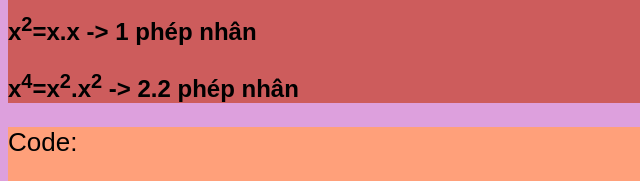
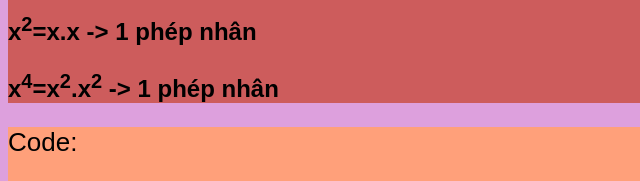
Before and after one commit to baoipc/D_LOfBht, a plain HTML site: page index.html in a window 1280 px wide. Shown: the part 284-465 px from the top of the page, 0-640 px from the left. Drawn offline with Linux system fonts and the light colour scheme.

Commit message:
Update index.html

```diff
--- a/index.html
+++ b/index.html
@@ -37,7 +37,7 @@
             </p>
             <p>
                 <p> x<sup>2</sup>=x.x -> 1 phép nhân </p>
-                <p> x<sup>4</sup>=x<sup>2</sup>.x<sup>2</sup> -> 2.2 phép nhân </p>
+                <p> x<sup>4</sup>=x<sup>2</sup>.x<sup>2</sup> -> 1 phép nhân </p>
             </p>
         </h1>
         <div style="font-weight: italic;" id="Code">Code:
```
